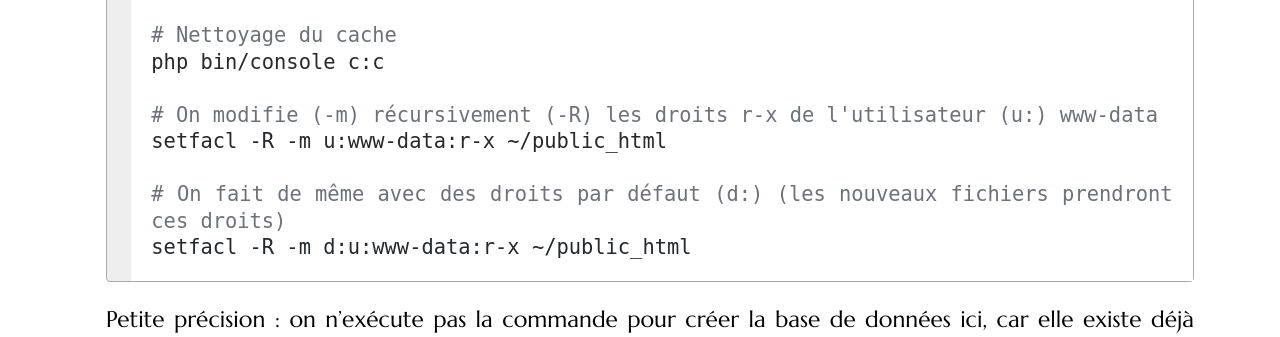
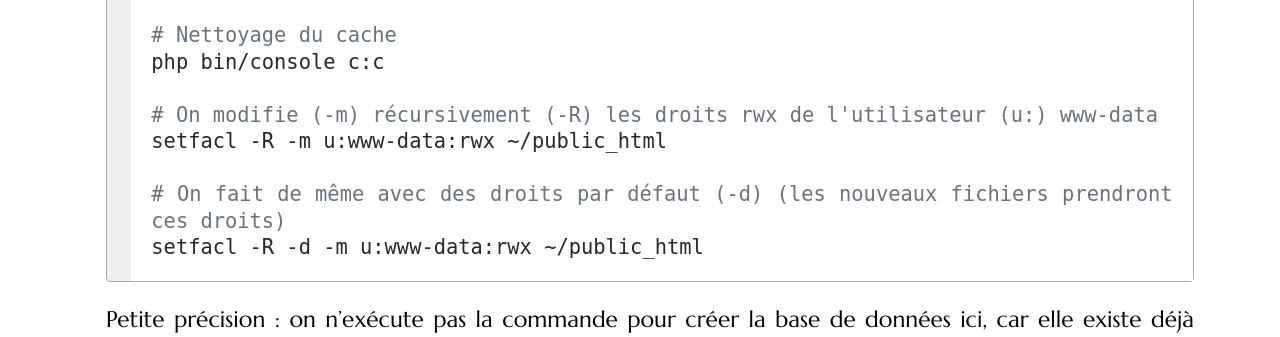
Before and after one commit to mgasquet/R5.A.05-ProgrammationAvancee-Web, a Jekyll site: the page built from complements/deploiement.md, in a window 1280 px wide and 900 px high, scrolled down 3483 px. Shown: the part 157-494 px from the top of the window. Built offline with Jekyll 4.4.1, drawn with Linux system fonts in a browser that asks for light colours; some web fonts are replaced.

Commit message:
Fix droits accès instructions déploiement

````diff
--- a/complements/deploiement.md
+++ b/complements/deploiement.md
@@ -102,11 +102,11 @@ php bin/console asset-map:compile
 # Nettoyage du cache
 php bin/console c:c
 
-# On modifie (-m) récursivement (-R) les droits r-x de l'utilisateur (u:) www-data
-setfacl -R -m u:www-data:r-x ~/public_html
+# On modifie (-m) récursivement (-R) les droits rwx de l'utilisateur (u:) www-data
+setfacl -R -m u:www-data:rwx ~/public_html
 
-# On fait de même avec des droits par défaut (d:) (les nouveaux fichiers prendront ces droits)
-setfacl -R -m d:u:www-data:r-x ~/public_html
+# On fait de même avec des droits par défaut (-d) (les nouveaux fichiers prendront ces droits)
+setfacl -R -d -m u:www-data:rwx ~/public_html
 ```
 
 Petite précision : on n'exécute pas la commande pour créer la base de données ici, car elle existe déjà (elle est nommée d'après votre login, sur le serveur du département). Cela est vrai pour les deux types de SGBD mis à disposition au département (MySQL ou PostgreSQL). Bien entendu, dans un contexte réel, pour un premier déploiement sur un serveur, il faudrait créer cette base.
````
